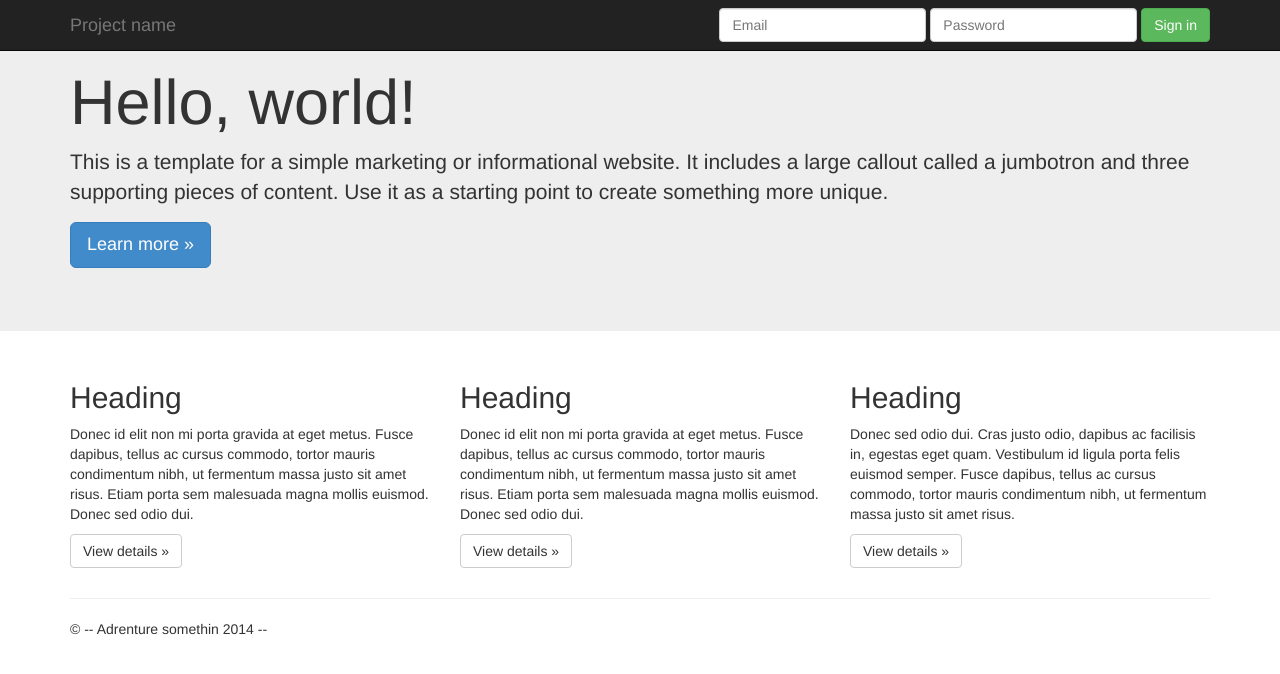
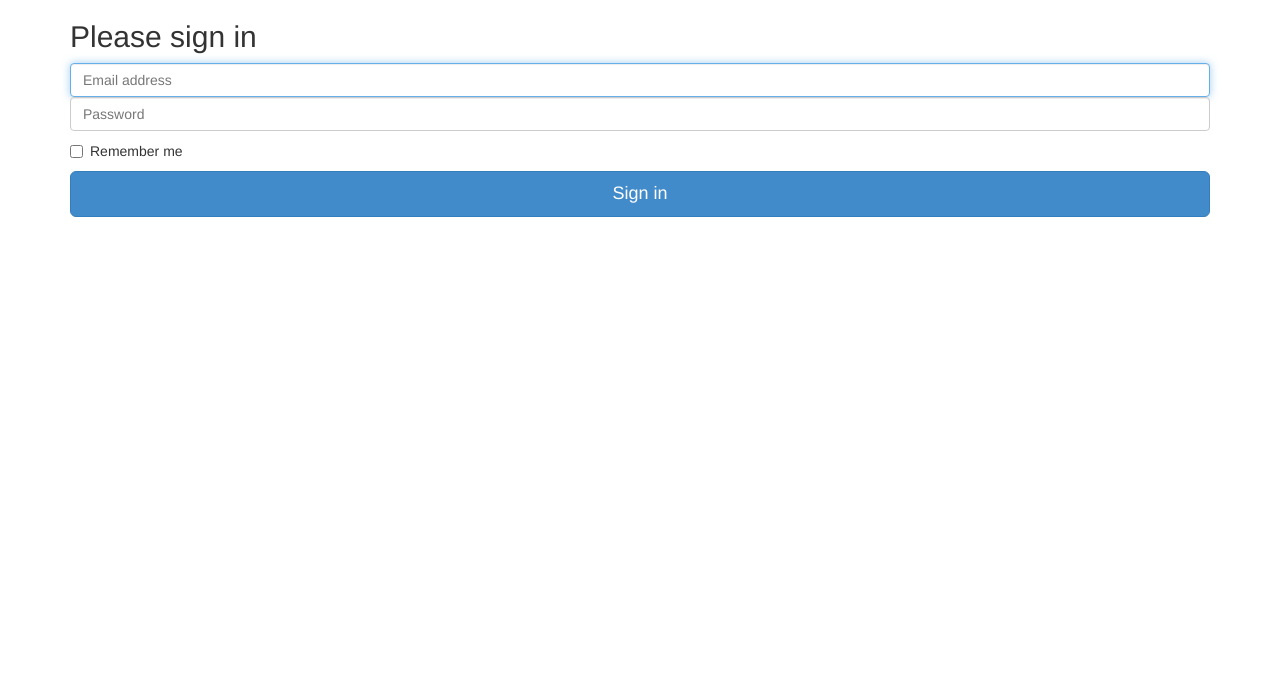
Before and after one commit to jwdcode/adrenture-repo, a CodeIgniter app: page / in a window 1280 px wide. Shown: the top 674 px of the page. Run offline with CodeIgniter, Linux system fonts and the light colour scheme; some libraries are stand-ins or nearby versions.

Commit message:
new bootstrap html

```diff
--- a/codeigniter/application/views/welcome_message.php
+++ b/codeigniter/application/views/welcome_message.php
@@ -11,10 +11,19 @@
     <title>adRenture</title>
 
     <!-- Bootstrap core CSS -->
-    <link href="<?php echo base_url('assets/css/'); ?>/bootstrap.min.css" rel="stylesheet">
-    <link href="<?php echo base_url('assets/css/'); ?>/styles.css" rel="stylesheet">
+    <link href="../../dist/css/bootstrap.min.css" rel="stylesheet">
+    <link href="../../dist/css/styles.css" rel="stylesheet">
+
     <!-- Custom styles for this template -->
-    <link href="jumbotron.css" rel="stylesheet">
+    <link href="signin.css" rel="stylesheet">
+
+    <!-- Just for debugging purposes. Don't actually copy these 2 lines! -->
+    <!--[if lt IE 9]><script src="../../assets/js/ie8-responsive-file-warning.js"></script><![endif]-->
+    <script src="../../assets/js/ie-emulation-modes-warning.js"></script>
+
+    <!-- IE10 viewport hack for Surface/desktop Windows 8 bug -->
+    <script src="../../assets/js/ie10-viewport-bug-workaround.js"></script>
+
     <!-- HTML5 shim and Respond.js IE8 support of HTML5 elements and media queries -->
     <!--[if lt IE 9]>
       <script src="https://oss.maxcdn.com/html5shiv/3.7.2/html5shiv.min.js"></script>
@@ -24,72 +33,25 @@
 
   <body>
 
-    <div class="navbar navbar-inverse navbar-fixed-top" role="navigation">
-      <div class="container">
-        <div class="navbar-header">
-          <button type="button" class="navbar-toggle" data-toggle="collapse" data-target=".navbar-collapse">
-            <span class="sr-only">Toggle navigation</span>
-            <span class="icon-bar"></span>
-            <span class="icon-bar"></span>
-            <span class="icon-bar"></span>
-          </button>
-          <a class="navbar-brand" href="#">Project name</a>
+    <div class="container">
+
+      <form class="form-signin" role="form">
+        <h2 class="form-signin-heading">Please sign in</h2>
+        <input type="email" class="form-control" placeholder="Email address" required autofocus>
+        <input type="password" class="form-control" placeholder="Password" required>
+        <div class="checkbox">
+          <label>
+            <input type="checkbox" value="remember-me"> Remember me
+          </label>
         </div>
-        <div class="navbar-collapse collapse">
-          <form class="navbar-form navbar-right" role="form">
-            <div class="form-group">
-              <input type="text" placeholder="Email" class="form-control">
-            </div>
-            <div class="form-group">
-              <input type="password" placeholder="Password" class="form-control">
-            </div>
-            <button type="submit" class="btn btn-success">Sign in</button>
-          </form>
-        </div><!--/.navbar-collapse -->
-      </div>
-    </div>
+        <button class="btn btn-lg btn-primary btn-block" type="submit">Sign in</button>
+      </form>
 
-    <!-- Main jumbotron for a primary marketing message or call to action -->
-    <div class="jumbotron">
-      <div class="container">
-        <h1>Hello, world!</h1>
-        <p>This is a template for a simple marketing or informational website. It includes a large callout called a jumbotron and three supporting pieces of content. Use it as a starting point to create something more unique.</p>
-        <p><a class="btn btn-primary btn-lg" role="button">Learn more &raquo;</a></p>
-      </div>
-    </div>
-
-    <div class="container">
-      <!-- Example row of columns -->
-      <div class="row">
-        <div class="col-md-4">
-          <h2>Heading</h2>
-          <p>Donec id elit non mi porta gravida at eget metus. Fusce dapibus, tellus ac cursus commodo, tortor mauris condimentum nibh, ut fermentum massa justo sit amet risus. Etiam porta sem malesuada magna mollis euismod. Donec sed odio dui. </p>
-          <p><a class="btn btn-default" href="#" role="button">View details &raquo;</a></p>
-        </div>
-        <div class="col-md-4">
-          <h2>Heading</h2>
-          <p>Donec id elit non mi porta gravida at eget metus. Fusce dapibus, tellus ac cursus commodo, tortor mauris condimentum nibh, ut fermentum massa justo sit amet risus. Etiam porta sem malesuada magna mollis euismod. Donec sed odio dui. </p>
-          <p><a class="btn btn-default" href="#" role="button">View details &raquo;</a></p>
-       </div>
-        <div class="col-md-4">
-          <h2>Heading</h2>
-          <p>Donec sed odio dui. Cras justo odio, dapibus ac facilisis in, egestas eget quam. Vestibulum id ligula porta felis euismod semper. Fusce dapibus, tellus ac cursus commodo, tortor mauris condimentum nibh, ut fermentum massa justo sit amet risus.</p>
-          <p><a class="btn btn-default" href="#" role="button">View details &raquo;</a></p>
-        </div>
-      </div>
-
-      <hr>
-
-      <footer>
-        <p>&copy; --  Adrenture somethin 2014 -- </p>
-      </footer>
     </div> <!-- /container -->
 
 
     <!-- Bootstrap core JavaScript
     ================================================== -->
     <!-- Placed at the end of the document so the pages load faster -->
-    <script src="https://ajax.googleapis.com/ajax/libs/jquery/1.11.1/jquery.min.js"></script>
-    <script src="<?php echo base_url('assets/js/'); ?>/bootstrap.min.js"></script>
   </body>
 </html>
```
